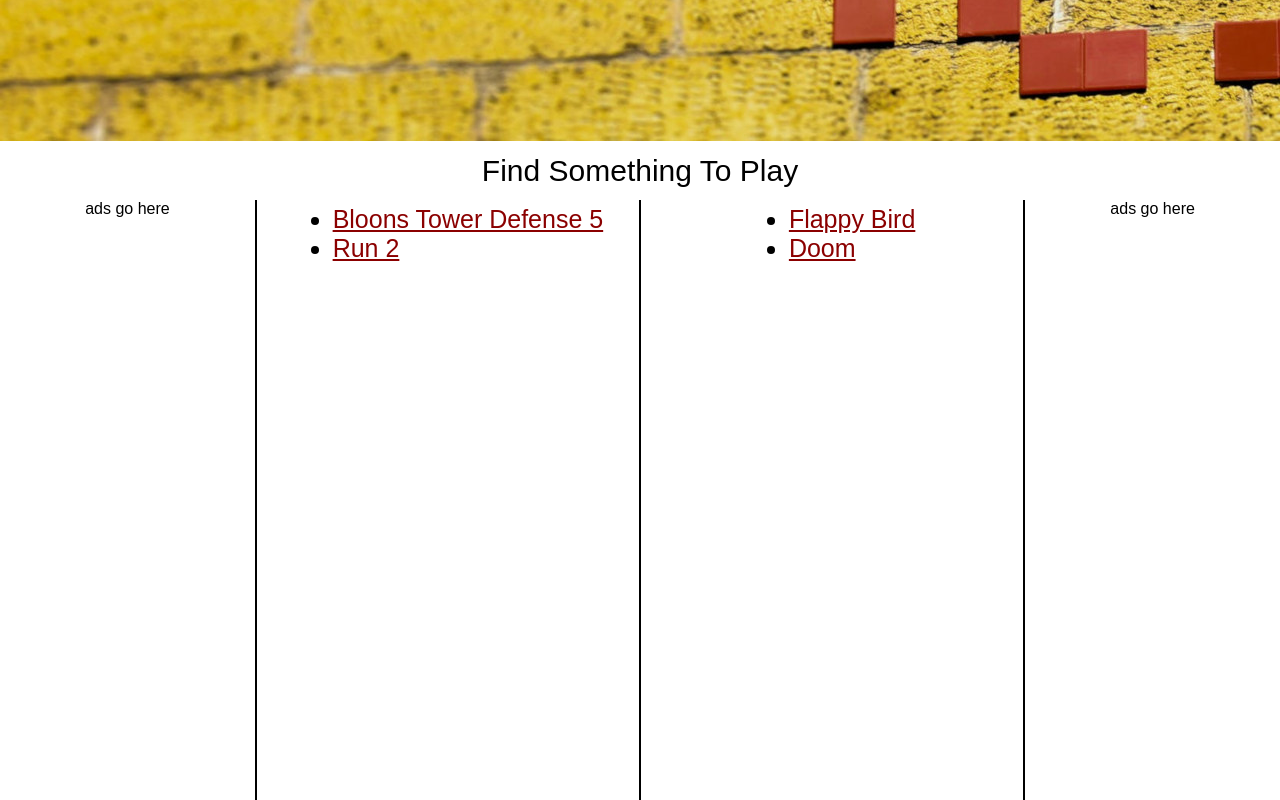
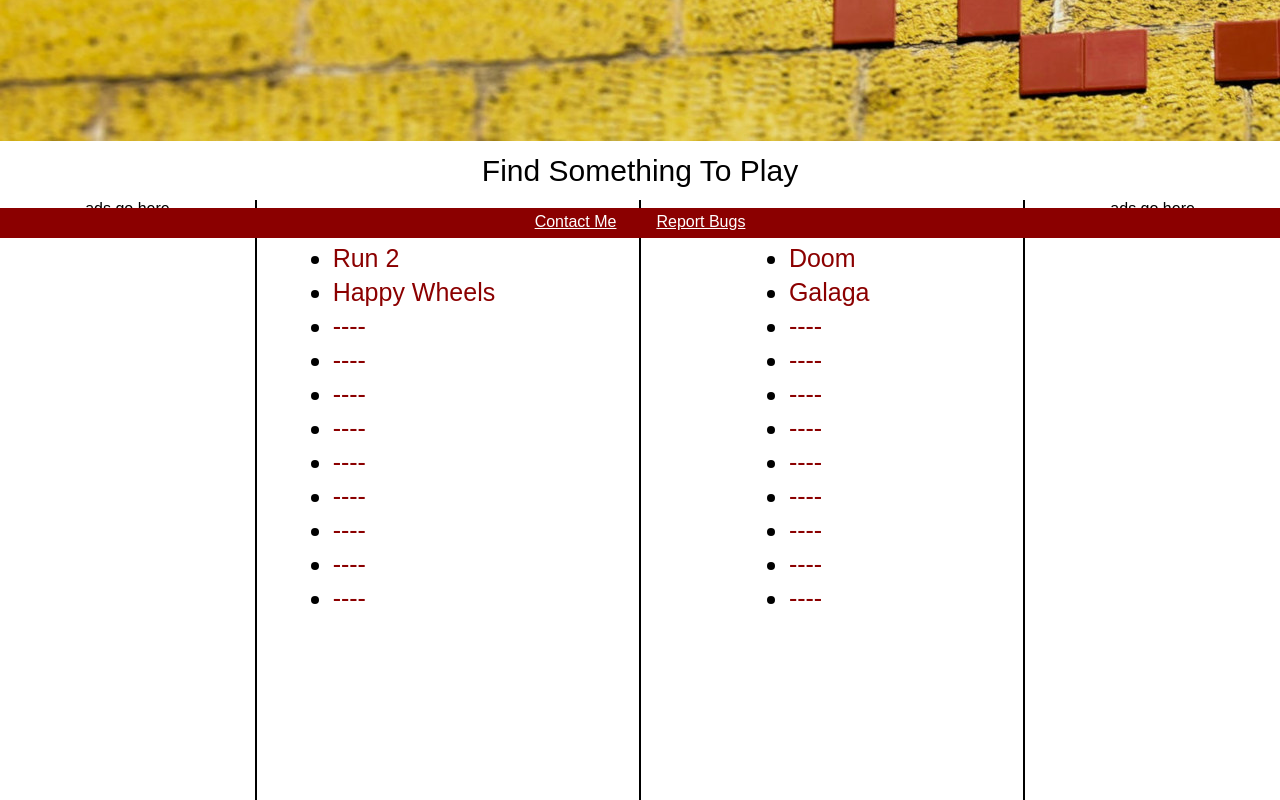
Before and after one commit to jakesflashgames/jakesflashgames.github.io, a plain HTML site: page index.html in a window 1280 px wide. Shown: the part 562-1362 px from the top of the page. Drawn offline with Linux system fonts and the light colour scheme.

Commit message:
Add files via upload

```diff
--- a/index.html
+++ b/index.html
@@ -33,18 +33,44 @@
                 </div>
                 <div id="gameColumn1">
                     <ul class="gameList">
-                        <li><a href="games/bloonsTD5.html" target="_blank">Bloons Tower Defense 5</a></li>
-                        <li><a href="games/run2.html" target="_blank">Run 2</a></li>
+                        <li class="listItem"><a href="games/bloonsTD5.html" target="_blank" class="gameLink">Bloons Tower Defense 5</a></li>
+                        <li class="listItem"><a href="games/run2.html" target="_blank" class="gameLink">Run 2</a></li>
+                        <li class="listItem"><a href="games/happywheels.html" target="_blank" class="gameLink">Happy Wheels</a></li>
+                        <li class="listItem"><a href="" target="_blank" class="gameLink">----</a></li>
+                        <li class="listItem"><a href="" target="_blank" class="gameLink">----</a></li>
+                        <li class="listItem"><a href="" target="_blank" class="gameLink">----</a></li>
+                        <li class="listItem"><a href="" target="_blank" class="gameLink">----</a></li>
+                        <li class="listItem"><a href="" target="_blank" class="gameLink">----</a></li>
+                        <li class="listItem"><a href="" target="_blank" class="gameLink">----</a></li>
+                        <li class="listItem"><a href="" target="_blank" class="gameLink">----</a></li>
+                        <li class="listItem"><a href="" target="_blank" class="gameLink">----</a></li>
+                        <li class="listItem"><a href="" target="_blank" class="gameLink">----</a></li>
                     <ul>
                 </div>
                 <div id="gameColumn2">
                     <ul class="gameList">
-                        <li><a href="games/flappybird.html" target="_blank">Flappy Bird</a></li>
-                        <li><a href="games/doom.html" target="_blank">Doom</a></li>
+                        <li class="listItem"><a href="games/flappybird.html" target="_blank" class="gameLink">Flappy Bird</a></li>
+                        <li class="listItem"><a href="games/doom.html" target="_blank" class="gameLink">Doom</a></li>
+                        <li class="listItem"><a href="games/galaga.html" target="_blank" class="gameLink">Galaga</a></li>
+                        <li class="listItem"><a href="" target="_blank" class="gameLink">----</a></li>
+                        <li class="listItem"><a href="" target="_blank" class="gameLink">----</a></li>
+                        <li class="listItem"><a href="" target="_blank" class="gameLink">----</a></li>
+                        <li class="listItem"><a href="" target="_blank" class="gameLink">----</a></li>
+                        <li class="listItem"><a href="" target="_blank" class="gameLink">----</a></li>
+                        <li class="listItem"><a href="" target="_blank" class="gameLink">----</a></li>
+                        <li class="listItem"><a href="" target="_blank" class="gameLink">----</a></li>
+                        <li class="listItem"><a href="" target="_blank" class="gameLink">----</a></li>
+                        <li class="listItem"><a href="" target="_blank" class="gameLink">----</a></li>
                     </ul>
                 </div>
                 <div id="adColumnRight">
                     ads go here
                 </div>
             </div>
+            <div>
+                <footer id="footer">
+                    <a class="footerLink" href="">Contact Me</a>
+                    <a class="footerLink" href="">Report Bugs</a>
+                </footer>
+            </div>
         </body>
--- a/style.css
+++ b/style.css
@@ -2,6 +2,7 @@
     background-color: white;
     margin: 0px;
     font-family: arial;
+    overflow-x: hidden;
 }
 
 #headerContainer {
@@ -70,12 +71,13 @@
     margin-top: 5px;
 }
 
-a:link {
-    color: darkred;
+.listItem {
+    margin-top: 5px;
 }
 
-a:visited {
+.gameLink {
     color: darkred;
+    text-decoration: none;
 }
 
 #columnContainer {
@@ -113,3 +115,23 @@ a:visited {
     border-right: black solid 2px;
     height: 600px;
 }
+
+#footer {
+    position: fixed;
+    bottom: 0;
+    height: 30px;
+    width: 100%;
+    background-color: darkred;
+    background-attachment: scroll;
+    background-position: 0% 0%;
+    display: flex;
+    justify-content: center;
+}
+
+.footerLink {
+    color: white;
+    text-align: center;
+    margin-top: 5px;
+    margin-right: 20px;
+    margin-left: 20px;
+}
```
Also changed, not shown: games/galaga.html (added, +13 -0 lines), games/happywheels.html (added, +13 -0 lines).
